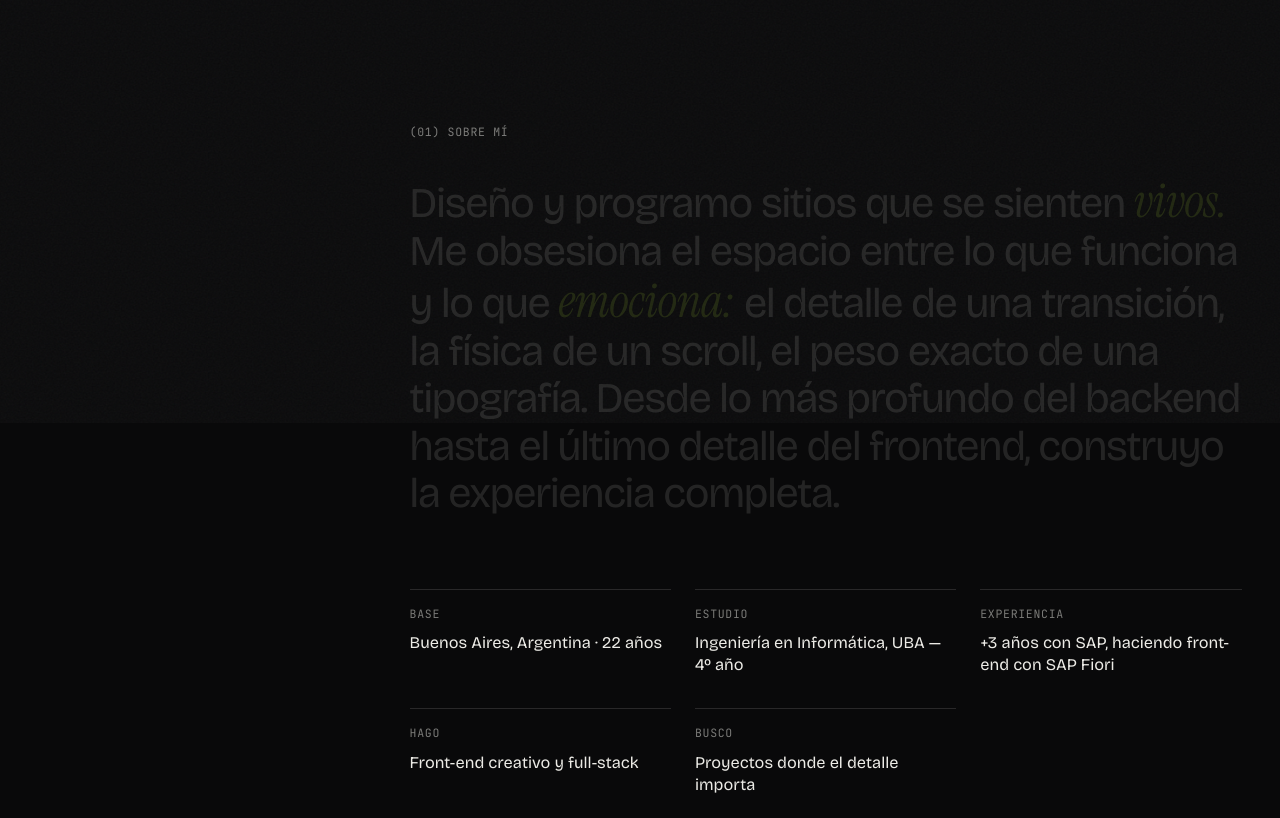
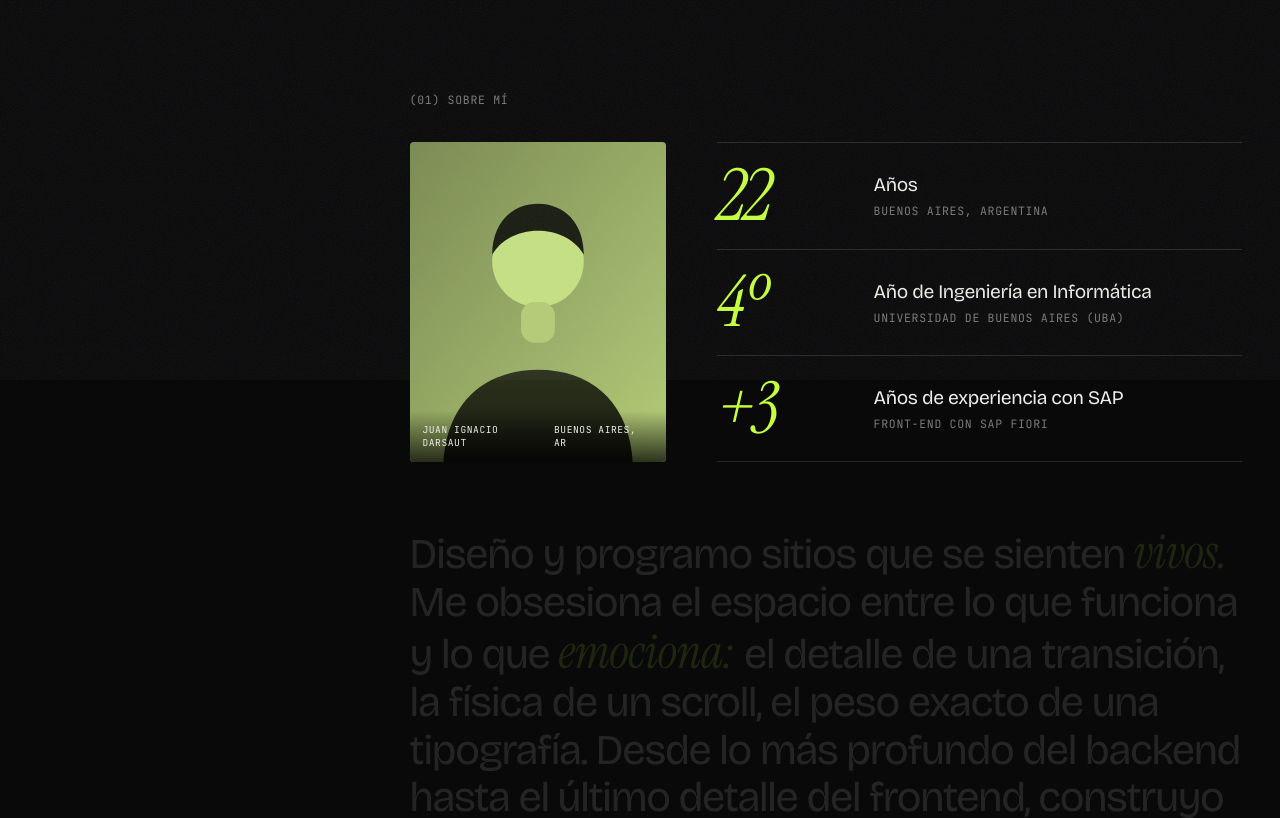
Before and after one commit to Juanii10/portfolio, a React (Vite) app: page / in a window 1280 px wide. Shown: the part 820-1638 px from the top of the page. Built offline with nearby package versions, Linux system fonts and the light colour scheme.

Commit message:
Suma foto en Sobre mí con cifras destacadas y LinkedIn
- Retrato (placeholder) con efecto blanco y negro que se revela al hover
- Cifras junto a la foto: edad, UBA y experiencia con SAP Fiori
- Link de LinkedIn en el pie

```diff
--- a/src/components/About.jsx
+++ b/src/components/About.jsx
@@ -1,6 +1,6 @@
 import { useEffect, useRef } from "react";
 import gsap from "gsap";
-import { manifesto, facts } from "../data.js";
+import { manifesto, facts, stats, profile } from "../data.js";
 import { reveal } from "../lib.js";
 
 // "*palabra*" => énfasis en serif itálica
@@ -28,6 +28,26 @@ export default function About() {
     <section className="about" data-section id="s1" ref={root}>
       <div className="about__inner">
         <span className="label mono">(01) Sobre mí</span>
+        <div className="about__top">
+          <figure className="portrait" data-cursor="Hola">
+            <img src={profile.photo} alt={`Retrato de ${profile.name}`} loading="lazy" />
+            <figcaption className="mono">
+              <span>{profile.name}</span>
+              <span>{profile.city}</span>
+            </figcaption>
+          </figure>
+          <ul className="stats">
+            {stats.map((s) => (
+              <li className="stat" key={s.n}>
+                <b>{s.n}</b>
+                <div>
+                  <span className="stat__t">{s.title}</span>
+                  <span className="stat__s mono">{s.sub}</span>
+                </div>
+              </li>
+            ))}
+          </ul>
+        </div>
         <p className="manifesto">
           {words.map((w, i) => (
             <span key={i} className={`word ${w.em ? "em" : ""}`}>{w.text} </span>
--- a/src/data.js
+++ b/src/data.js
@@ -3,12 +3,13 @@ export const profile = {
   name: "Juan Ignacio Darsaut",
   role: "Desarrollador web creativo",
   city: "Buenos Aires, AR",
+  photo: "/foto.svg", // TODO: reemplazar por tu foto real (retrato vertical 4:5)
   email: "darsaut.juani@gmail.com",
   phone: "+54 9 11 2356-3236",
   whatsapp: "https://wa.me/5491123563236",
   links: [
     { label: "GitHub", href: "https://github.com/Juanii10" },
-    { label: "LinkedIn", href: "https://www.linkedin.com/in/" }, // TODO
+    { label: "LinkedIn", href: "https://www.linkedin.com/in/juan-ignacio-darsaut-86ba88247" },
   ],
 };
 
@@ -39,10 +40,15 @@ export const stack = [
 export const manifesto =
   "Diseño y programo sitios que se sienten *vivos*. Me obsesiona el espacio entre lo que funciona y lo que *emociona*: el detalle de una transición, la física de un scroll, el peso exacto de una tipografía. Desde lo más profundo del backend hasta el último detalle del frontend, construyo la experiencia completa.";
 
+// Cifras grandes junto a la foto.
+export const stats = [
+  { n: "22", title: "Años", sub: "Buenos Aires, Argentina" },
+  { n: "4º", title: "Año de Ingeniería en Informática", sub: "Universidad de Buenos Aires (UBA)" },
+  { n: "+3", title: "Años de experiencia con SAP", sub: "Front-end con SAP Fiori" },
+];
+
 export const facts = [
-  ["Base", "Buenos Aires, Argentina · 22 años"],
-  ["Estudio", "Ingeniería en Informática, UBA — 4º año"],
-  ["Experiencia", "+3 años con SAP, haciendo front-end con SAP Fiori"],
+  ["Base", "Buenos Aires, Argentina"],
   ["Hago", "Front-end creativo y full-stack"],
   ["Busco", "Proyectos donde el detalle importa"],
 ];
--- a/src/styles.css
+++ b/src/styles.css
@@ -124,6 +124,19 @@ section { position: relative; padding: 0 var(--g); }
 /* ---------- Sobre mí ---------- */
 .about { min-height: 120svh; display: flex; align-items: center; padding-top: 14svh; padding-bottom: 14svh; }
 .about__inner { margin-left: auto; width: min(100%, 52rem); }
+.about__top { display: grid; grid-template-columns: auto 1fr; gap: clamp(1.5rem, 4vw, 4rem); align-items: stretch; margin-bottom: 4rem; }
+.stats { display: flex; flex-direction: column; border-bottom: 1px solid var(--line); }
+.stat { flex: 1; display: grid; grid-template-columns: clamp(120px, 11vw, 170px) 1fr; align-items: center; gap: 1rem; padding: 0.6rem 0; border-top: 1px solid var(--line); }
+.stat b { font-family: var(--serif); font-style: italic; font-weight: 400; font-size: clamp(3.4rem, 5.6vw, 5.6rem); line-height: 1; letter-spacing: -0.04em; color: var(--acid); }
+.stat div { display: flex; flex-direction: column; gap: 0.45rem; }
+.stat__t { font-size: clamp(1.05rem, 1.5vw, 1.4rem); line-height: 1.2; letter-spacing: -0.02em; }
+.stat__s { color: var(--dim); }
+.portrait { position: relative; width: clamp(200px, 20vw, 280px); aspect-ratio: 4 / 5; border-radius: 4px; overflow: hidden; background: #111; }
+.portrait img { width: 100%; height: 100%; object-fit: cover; display: block; filter: grayscale(1) contrast(1.05); transform: scale(1.06); transition: filter 0.7s ease, transform 1.1s cubic-bezier(0.2, 0.8, 0.2, 1); }
+.portrait::after { content: ""; position: absolute; inset: 0; background: var(--acid); mix-blend-mode: multiply; opacity: 0.55; transition: opacity 0.7s ease; pointer-events: none; }
+.portrait:hover img { filter: grayscale(0) contrast(1); transform: scale(1); }
+.portrait:hover::after { opacity: 0; }
+.portrait figcaption { position: absolute; left: 0; right: 0; bottom: 0; z-index: 1; display: flex; justify-content: space-between; gap: 0.5rem; padding: 0.8rem; font-size: 0.6rem; color: var(--fg); background: linear-gradient(to top, rgba(0, 0, 0, 0.75), transparent); }
 .manifesto { font-size: clamp(1.7rem, 3.3vw, 3.4rem); line-height: 1.12; letter-spacing: -0.03em; font-weight: 400; }
 .word.em { font-family: var(--serif); font-style: italic; color: var(--acid); font-size: 1.12em; letter-spacing: -0.01em; }
 .facts { display: grid; grid-template-columns: repeat(3, 1fr); gap: 2rem 1.5rem; margin-top: 4.5rem; }
@@ -197,6 +210,10 @@ section { position: relative; padding: 0 var(--g); }
   .hero__title .line.serif { margin-left: 0.3em; }
   .about { align-items: flex-start; }
   .about__inner { width: 100%; }
+  .about__top { grid-template-columns: 1fr; margin-bottom: 3rem; }
+  .portrait { width: 100%; max-width: 340px; }
+  .stat { grid-template-columns: 96px 1fr; }
+  .stat b { font-size: 3rem; }
   .facts { grid-template-columns: 1fr; gap: 1.2rem; margin-top: 3rem; }
   .row a { grid-template-columns: 2rem 1fr 2rem; gap: 0.8rem 1rem; padding: 1.5rem 0; }
   .row__d { grid-column: 2 / 3; grid-row: 2; }
```
Also changed, not shown: public/foto.svg (added).
